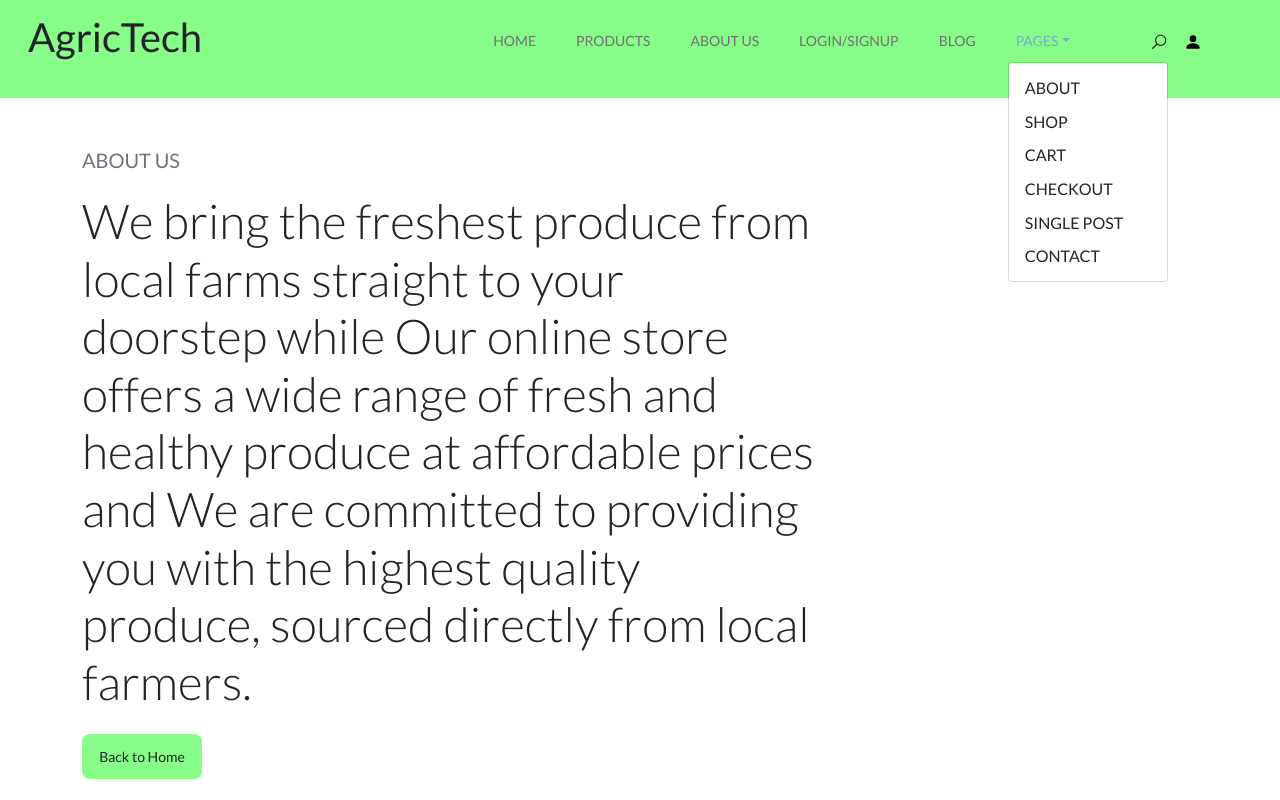
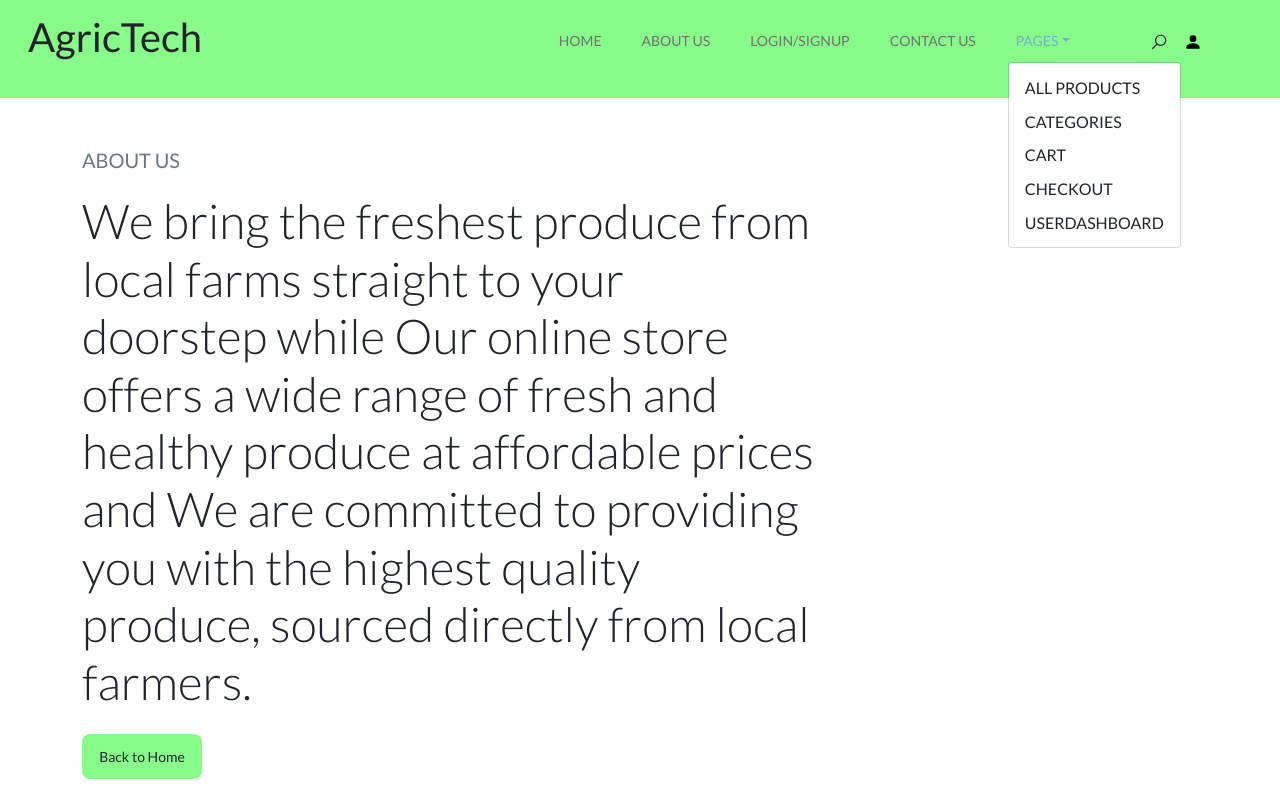
Before and after one commit to josseycodes/AgricTech, a plain HTML site: page mainindex/aboutus.html in a window 1280 px wide. Both pictures are taken after a click on the button "PAGES". Shown: the top 800 px of the page. Drawn offline with nearby package versions, Linux system fonts and the light colour scheme.

Commit message:
nav bar adjustment

```diff
--- a/mainindex/aboutus.html
+++ b/mainindex/aboutus.html
@@ -151,12 +151,7 @@
                 <li class="nav-item">
                   <a class="nav-link me-4 active" href="index2.html">Home</a>
                 </li>
-               <!--  <li class="nav-item">
-                  <a class="nav-link me-4" href="#company-services">Services</a>
-                </li> -->
-                <li class="nav-item">
-                  <a class="nav-link me-4" href="#mobile-products">Products</a>
-                </li>
+
                 <li class="nav-item">
                   <a class="nav-link me-4" href="aboutus.html">About us</a>
                 </li>
@@ -164,7 +159,7 @@
                   <a class="nav-link me-4" href="signup.html">Login/signup</a>
                 </li>
                 <li class="nav-item">
-                  <a class="nav-link me-4" href="#latest-blog">Blog</a>
+                  <a class="nav-link me-4" href="contactus.html">Contact us</a>
                 </li>
 
 
@@ -172,11 +167,11 @@
                   <a class="nav-link me-4 dropdown-toggle link-dark" data-bs-toggle="dropdown" href="#" role="button" aria-expanded="false">Pages</a>
                   <ul class="dropdown-menu">
                     <li>
-                      <a href="about.html" class="dropdown-item">About</a>
+                      <a href="about.html" class="dropdown-item">All products</a>
                     </li>
 
                     <li>
-                      <a href="shop.html" class="dropdown-item">Shop</a>
+                      <a href="shop.html" class="dropdown-item">Categories</a>
                     </li>
                     <li>
                       <a href="cart.html" class="dropdown-item">Cart</a>
@@ -185,18 +180,9 @@
                       <a href="checkout.html" class="dropdown-item">Checkout</a>
                     </li>
                     <li>
-                      <a href="single-post.html" class="dropdown-item">Single Post</a>
+                      <a href="userdashboard.html" class="dropdown-item">userdashboard</a>
                     </li>
 
-                    <li>
-                      <a href="contact.html" class="dropdown-item">Contact</a>
-                    </li>
-
-                    <li>
-
-
-
-                    </li>
 
 
                   </ul>
```
Also changed, not shown: mainindex/index2.html (+3 -1 lines).
